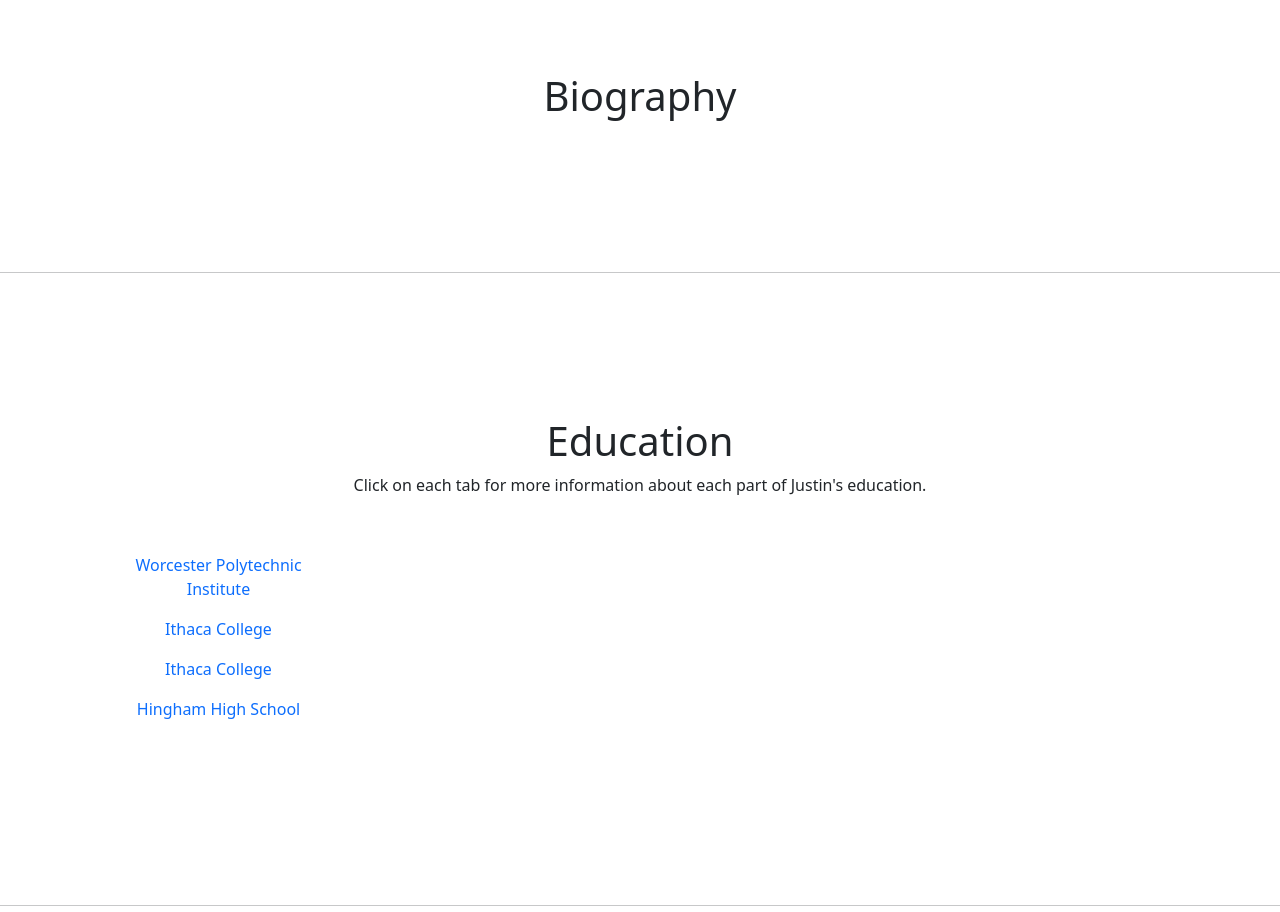
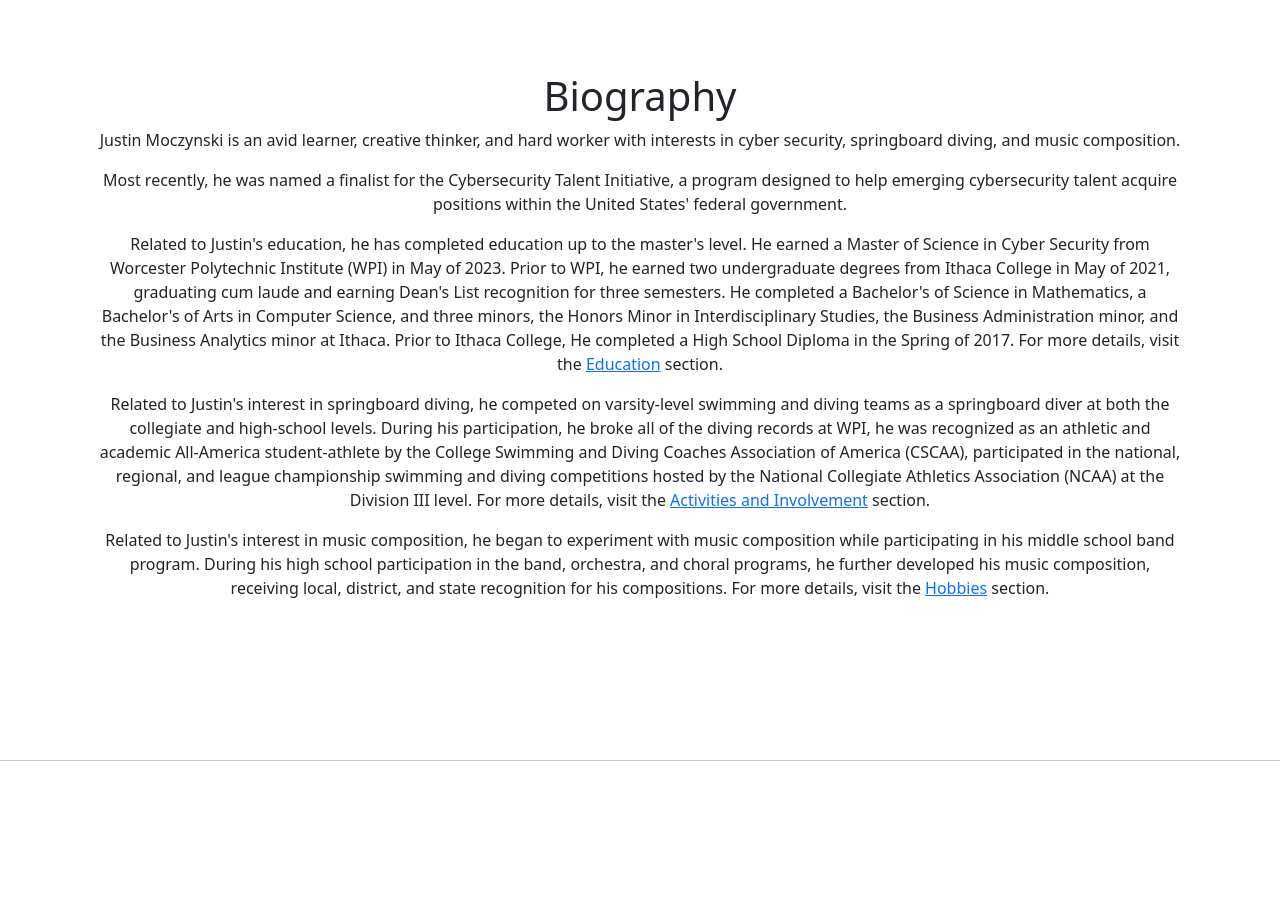
Before and after one commit to jmoczynski/personal-profile, a React (Create React App) app: page / in a window 1280 px wide. Shown: the part 920-1832 px from the top of the page. Built offline with nearby package versions, Linux system fonts and the light colour scheme.

Commit message:
worked on Biography page

```diff
--- a/src/components/BiographyPage.js
+++ b/src/components/BiographyPage.js
@@ -4,6 +4,23 @@
     return(
         <Container>
             <h1 className="text-center">Biography</h1>
+            <p>Justin Moczynski is an avid learner, creative thinker, and hard worker with interests in cyber security, springboard diving, and music composition.</p>
+            <p>Most recently, he was named a finalist for the Cybersecurity Talent Initiative, a program designed to help emerging cybersecurity
+                talent acquire positions within the United States' federal government.</p>
+            <p>Related to Justin's education, he has completed education up to the master's level. He earned a Master of Science in Cyber Security from
+                Worcester Polytechnic Institute (WPI) in May of 2023. Prior to WPI, he earned two undergraduate degrees from
+                Ithaca College in May of 2021, graduating cum laude and earning Dean's List recognition for three semesters.
+                He completed a Bachelor's of Science in Mathematics, a Bachelor's of Arts in Computer Science, and
+                three minors, the Honors Minor in Interdisciplinary Studies, the Business Administration minor, and the
+                Business Analytics minor at Ithaca. Prior to Ithaca College, He completed a High School Diploma in the Spring of 2017. For more details, visit the <a href="#education">Education</a> section.</p>
+            <p>Related to Justin's interest in springboard diving, he competed on varsity-level swimming and diving teams as a
+                springboard diver at both the collegiate and high-school levels. During his participation, he broke all of the diving records at WPI,
+                he was recognized as an athletic and academic All-America student-athlete by the College Swimming and Diving Coaches Association of America (CSCAA),
+                participated in the national, regional, and league championship swimming and diving competitions hosted by the National Collegiate Athletics Association (NCAA) at the Division III level.
+                For more details, visit the <a href="#activities">Activities and Involvement</a> section.</p>
+            <p>Related to Justin's interest in music composition, he began to experiment with music composition while participating in his middle school band program.
+                During his high school participation in the band, orchestra, and choral programs, he further developed his music composition, receiving local, district, and state recognition for his
+                compositions. For more details, visit the <a href="#hobbies">Hobbies</a> section.</p>
         </Container>
     );
 }
```
